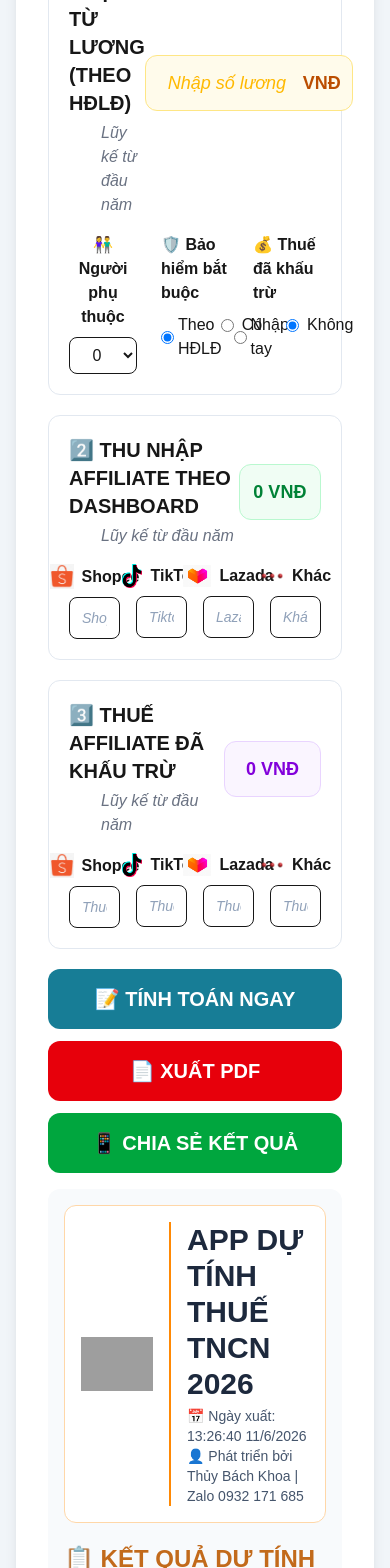
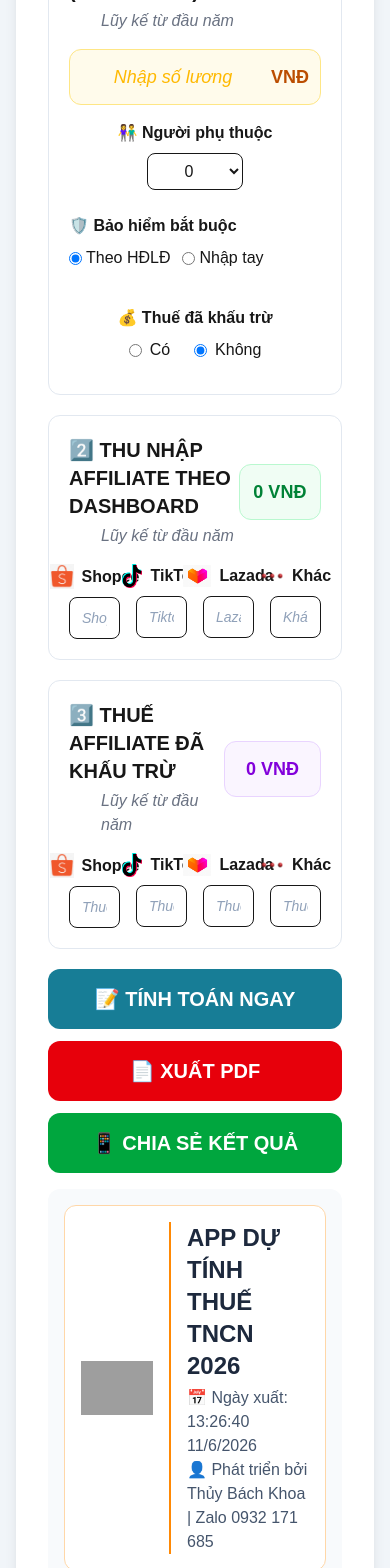
Before and after one commit to thuybachkhoa/du-bao-thue-affiliate, a Next.js app: page / in a window 390 px wide. Shown: the part 360-1928 px from the top of the page. Built offline with nearby package versions, Linux system fonts and the light colour scheme; grey boxes are pictures that could not be loaded.

Commit message:
Improve mobile layout

```diff
--- a/app/page.tsx
+++ b/app/page.tsx
@@ -352,7 +352,7 @@ pdf.save(`thue-tncn-${today}.pdf`);
 
   <div className="bg-white border border-slate-200 rounded-xl p-5 mb-5">
 
-    <div className="flex justify-between items-center mb-4">
+    <div className="flex flex-col md:flex-row gap-4 md:gap-0 md:justify-between md:items-center mb-4">
 
   <div>
   <h2 className="font-bold text-xl">
@@ -364,7 +364,7 @@ pdf.save(`thue-tncn-${today}.pdf`);
   </p>
 </div>
 
-  <div className="relative">
+  <div className="relative w-full md:w-auto">
 
   <input
     type="text"
@@ -375,7 +375,7 @@ pdf.save(`thue-tncn-${today}.pdf`);
       )
     }
     placeholder="Nhập số lương"
-    className="border border-amber-200 rounded-xl px-3 py-3 h-14 w-52 pr-14 text-center font-bold text-lg text-amber-700 bg-amber-50 placeholder:italic placeholder:font-normal placeholder:text-amber-400"
+    className="border border-amber-200 rounded-xl px-3 py-3 h-14 w-full md:w-52 pr-14 text-center font-bold text-lg text-amber-700 bg-amber-50 placeholder:italic placeholder:font-normal placeholder:text-amber-400"
   />
 
   <span className="absolute right-3 top-1/2 -translate-y-1/2 text-amber-700 font-bold text-lg">
@@ -385,7 +385,7 @@ pdf.save(`thue-tncn-${today}.pdf`);
 </div>
 
 </div>
-<div className="grid grid-cols-3 gap-6 items-start">
+<div className="grid grid-cols-1 md:grid-cols-3 gap-6 items-start">
 
   {/* Người phụ thuộc */}
   <div>
@@ -843,15 +843,15 @@ pdf.save(`thue-tncn-${today}.pdf`);
     />
 
     <div className="border-l-2 border-orange-400 pl-4">
-      <h2 className="font-bold text-3xl text-slate-800">
+      <h2 className="font-bold text-2xl text-slate-800">
         APP DỰ TÍNH THUẾ TNCN 2026
       </h2>
 
-      <p className="text-sm text-slate-600 mt-1">
+      <p className="text-base text-slate-600 mt-1">
         📅 Ngày xuất: {new Date().toLocaleString("vi-VN")}
       </p>
 
-      <p className="text-sm text-slate-600">
+      <p className="text-base text-slate-600">
         👤 Phát triển bởi Thủy Bách Khoa | Zalo 0932 171 685
       </p>
     </div>
@@ -869,8 +869,8 @@ pdf.save(`thue-tncn-${today}.pdf`);
   </div>
 
   {result.refundOrPayMore >= 0 ? (
-  <div className="bg-green-50 border border-green-200 rounded-2xl p-3 pl-30 pb-1 mb-5">
-  <div className="flex items-start gap-12">
+  <div className="bg-green-50 border border-green-200 rounded-2xl p-4 mb-5">
+  <div className="flex flex-col md:flex-row items-center md:items-start gap-4">
 
     <Image
       src="/wallet-green.png"
@@ -899,8 +899,8 @@ pdf.save(`thue-tncn-${today}.pdf`);
   </div>
 </div>
   ) : (
-    <div className="bg-red-50 border border-red-200 rounded-2xl p-3  pl-30 pb-1 mb-5">
-  <div className="flex items-start gap-12">
+    <div className="bg-red-50 border border-red-200 rounded-2xl p-4 mb-5">
+  <div className="flex flex-col md:flex-row items-center md:items-start gap-4">
 
     <Image
       src="/wallet-red.png"
```
